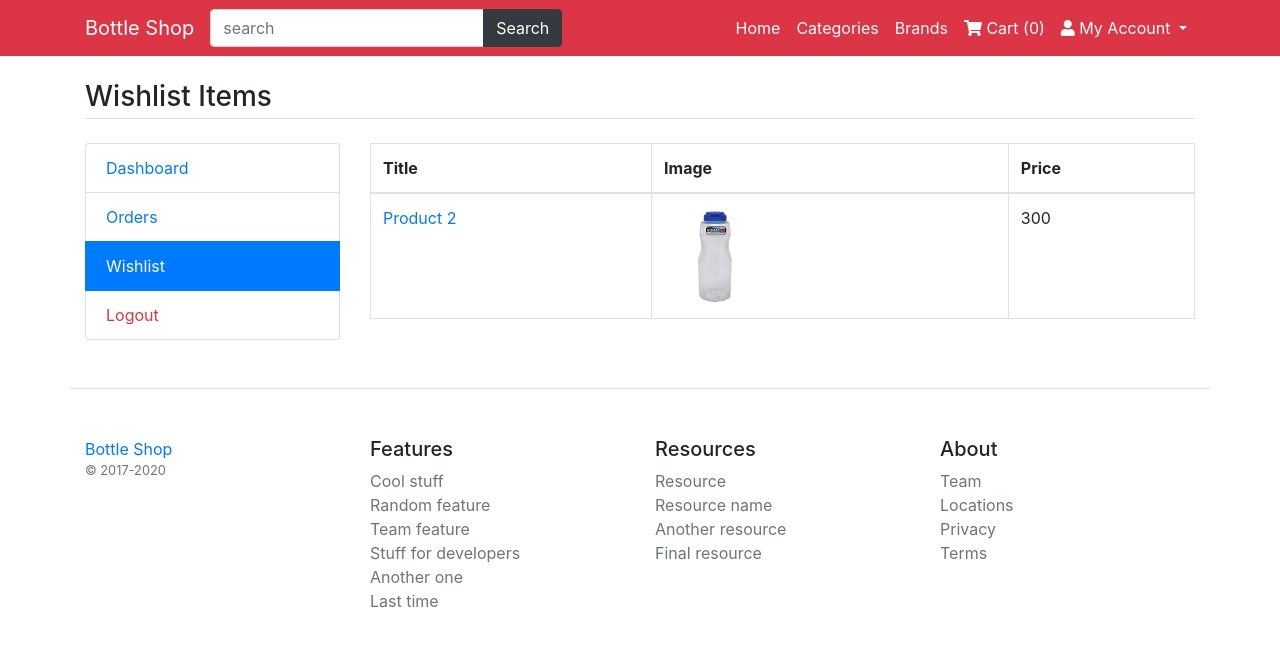
After one commit to codeartisanlab/ecommerce-website-in-django-3-and-bootstrap-4, a Django app: page /my-wishlist in a window 1280 px wide. The commit adds this page. Shown: the top 647 px of the page. Run offline with Django 3.2, Linux system fonts and the light colour scheme; a user stored in the database is signed in; data comes from the database, SQL or seed files in the repository; both versions use the stored data as it was after the commit; parts of the project's set-up code (start-up, migrations or seed data) failed here and were passed over; some libraries are stand-ins or nearby versions.

Commit message:
part-33-user-wishlist

```diff
--- a/main/admin.py
+++ b/main/admin.py
@@ -1,5 +1,5 @@
 from django.contrib import admin
-from .models import Banner,Category,Brand,Color,Size,Product,ProductAttribute,CartOrder,CartOrderItems,ProductReview
+from .models import Banner,Category,Brand,Color,Size,Product,ProductAttribute,CartOrder,CartOrderItems,ProductReview,Wishlist
 
 # admin.site.register(Banner)
 admin.site.register(Brand)
@@ -41,3 +41,6 @@ admin.site.register(CartOrderItems,CartOrderItemsAdmin)
 class ProductReviewAdmin(admin.ModelAdmin):
 	list_display=('user','product','review_text','get_review_rating')
 admin.site.register(ProductReview,ProductReviewAdmin)
+
+
+admin.site.register(Wishlist)
--- a/main/models.py
+++ b/main/models.py
@@ -141,3 +141,8 @@ class ProductReview(models.Model):
 
     def get_review_rating(self):
         return self.review_rating
+
+# WishList
+class Wishlist(models.Model):
+    user=models.ForeignKey(User,on_delete=models.CASCADE)
+    product=models.ForeignKey(Product,on_delete=models.CASCADE)
--- a/main/static/custom.js
+++ b/main/static/custom.js
@@ -148,6 +148,28 @@ $(document).ready(function(){
 		});
 		// End
 	});
+
+	// Add wishlist
+	$(document).on('click',".add-wishlist",function(){
+		var _pid=$(this).attr('data-product');
+		var _vm=$(this);
+		// Ajax
+		$.ajax({
+			url:"/add-wishlist",
+			data:{
+				product:_pid
+			},
+			dataType:'json',
+			success:function(res){
+				if(res.bool==true){
+					_vm.addClass('disabled').removeClass('add-wishlist');
+				}
+			}
+		});
+		// EndAjax
+	});
+	// End
+
 });
 // End Document.Ready
 
--- a/main/templates/index.html
+++ b/main/templates/index.html
@@ -52,7 +52,11 @@
           <input type="hidden" class="product-id-{{product.id}}" value="{{product.id}}" />
           <input type="hidden" class="product-title-{{product.id}}" value="{{product.title}}" />
 			  	<button class="btn btn-sm btn-primary add-to-cart" data-index="{{product.id}}"><i class="fa fa-shopping-cart"></i></button>
-			  	<button class="btn btn-sm btn-danger"><i class="fa fa-heart"></i></button>
+          {% if user.is_authenticated %}
+			  	<button class="btn btn-sm btn-danger add-wishlist" data-product="{{product.id}}"><i class="fa fa-heart"></i></button>
+          {% else %}
+          <button class="btn btn-sm btn-danger disabled"><i class="fa fa-heart"></i></button>
+          {% endif %}
 			  	<span class="float-right">
 			  		4.5/5
 			  		<i class="fa fa-star text-warning"></i>
--- a/main/templates/user/user-sidebar.html
+++ b/main/templates/user/user-sidebar.html
@@ -1,6 +1,6 @@
 <div class="list-group">
 	<a href="{% url 'my_dashboard' %}" class="list-group-item {% if request.path == '/my-dashboard' %}active {% endif %}">Dashboard</a>
-	<a href="{% url 'my_orders' %}" class="list-group-item">Orders</a>
-	<a href="#" class="list-group-item">Wishlist</a>
+	<a href="{% url 'my_orders' %}" class="list-group-item {% if request.path == '/my-orders' %}active {% endif %}">Orders</a>
+	<a href="{% url 'my_wishlist' %}" class="list-group-item {% if request.path == '/my-wishlist' %}active {% endif %}">Wishlist</a>
 	<a href="{% url 'logout' %}" class="text-danger list-group-item">Logout</a>
 </div>
--- /dev/null
+++ b/main/templates/user/wishlist.html
@@ -0,0 +1,37 @@
+{% extends 'base.html' %}
+{% load static %}
+{% block content %}
+<main class="container my-4">
+	<!-- Featured Products -->
+	<h3 class="my-4 border-bottom pb-1">Wishlist Items</h3>
+	<div class="row">
+		<div class="col-md-3">
+			{% include 'user/user-sidebar.html' %}
+		</div>
+		<div class="col-md-9">
+			<div class="table-responsive">
+				<table class="table-bordered table">
+					<thead>
+						<tr>
+							<th>Title</th>
+							<th>Image</th>
+							<th>Price</th>
+						</tr>
+					</thead>
+					<tbody>
+						{% for wl in wlist %}
+						<tr>
+							<td><a href="/product/{{wl.product.slug}}/{{wl.product.id}}">{{wl.product.title}}</a></td>
+							<td>
+								<img width="100" src="/media/{{wl.product.productattribute_set.first.image}}" alt="{{wl.product.title}}">
+							</td>
+							<td>{{wl.product.productattribute_set.first.price}}</td>
+						</tr>
+						{% endfor %}
+					</tbody>
+				</table>
+			</div>
+		</div>
+	</div>
+</main>
+{% endblock %}
--- a/main/urls.py
+++ b/main/urls.py
@@ -30,6 +30,10 @@ urlpatterns=[
     path('my-orders',views.my_orders, name='my_orders'),
     path('my-orders-items/<int:id>',views.my_order_items, name='my_order_items'),
     # End
+
+    # Wishlist
+    path('add-wishlist',views.add_wishlist, name='add_wishlist'),
+    path('my-wishlist',views.my_wishlist, name='my_wishlist'),
 ]
 
 if settings.DEBUG:
--- a/main/views.py
+++ b/main/views.py
@@ -1,6 +1,6 @@
 from django.shortcuts import render,redirect
 from django.http import JsonResponse,HttpResponse
-from .models import Banner,Category,Brand,Product,ProductAttribute,CartOrder,CartOrderItems,ProductReview
+from .models import Banner,Category,Brand,Product,ProductAttribute,CartOrder,CartOrderItems,ProductReview,Wishlist
 from django.db.models import Max,Min,Count,Avg
 from django.template.loader import render_to_string
 from .forms import SignupForm,ReviewAdd
@@ -289,3 +289,28 @@ def my_order_items(request,id):
 	order=CartOrder.objects.get(pk=id)
 	orderitems=CartOrderItems.objects.filter(order=order).order_by('-id')
 	return render(request, 'user/order-items.html',{'orderitems':orderitems})
+
+# Wishlist
+def add_wishlist(request):
+	pid=request.GET['product']
+	product=Product.objects.get(pk=pid)
+	data={}
+	checkw=Wishlist.objects.filter(product=product,user=request.user).count()
+	if checkw > 0:
+		data={
+			'bool':False
+		}
+	else:
+		wishlist=Wishlist.objects.create(
+			product=product,
+			user=request.user
+		)
+		data={
+			'bool':True
+		}
+	return JsonResponse(data)
+
+# My Wishlist
+def my_wishlist(request):
+	wlist=Wishlist.objects.filter(user=request.user).order_by('-id')
+	return render(request, 'user/wishlist.html',{'wlist':wlist})
```
Also changed, not shown: db.sqlite3, main/migrations/0015_wishlist.py (added).
